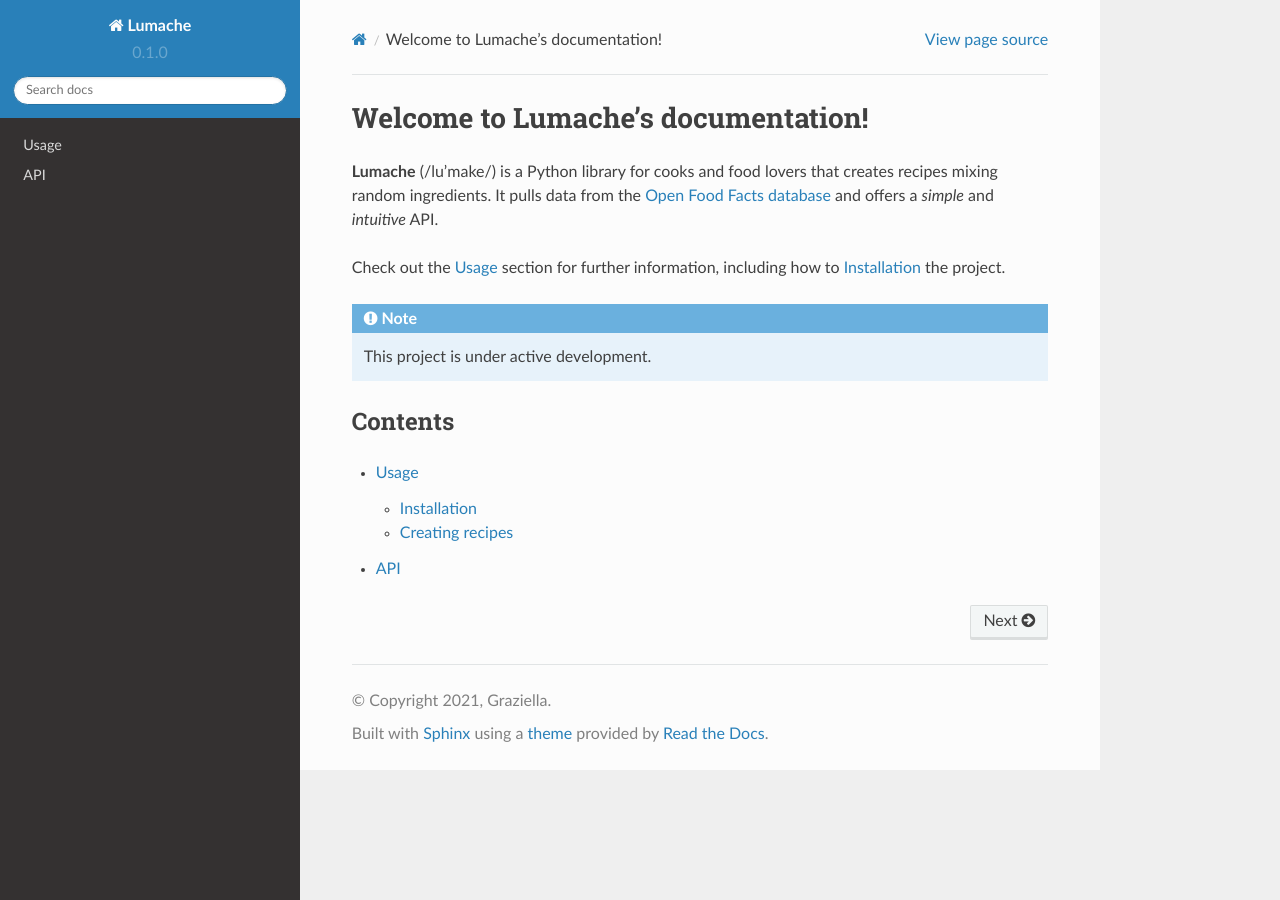
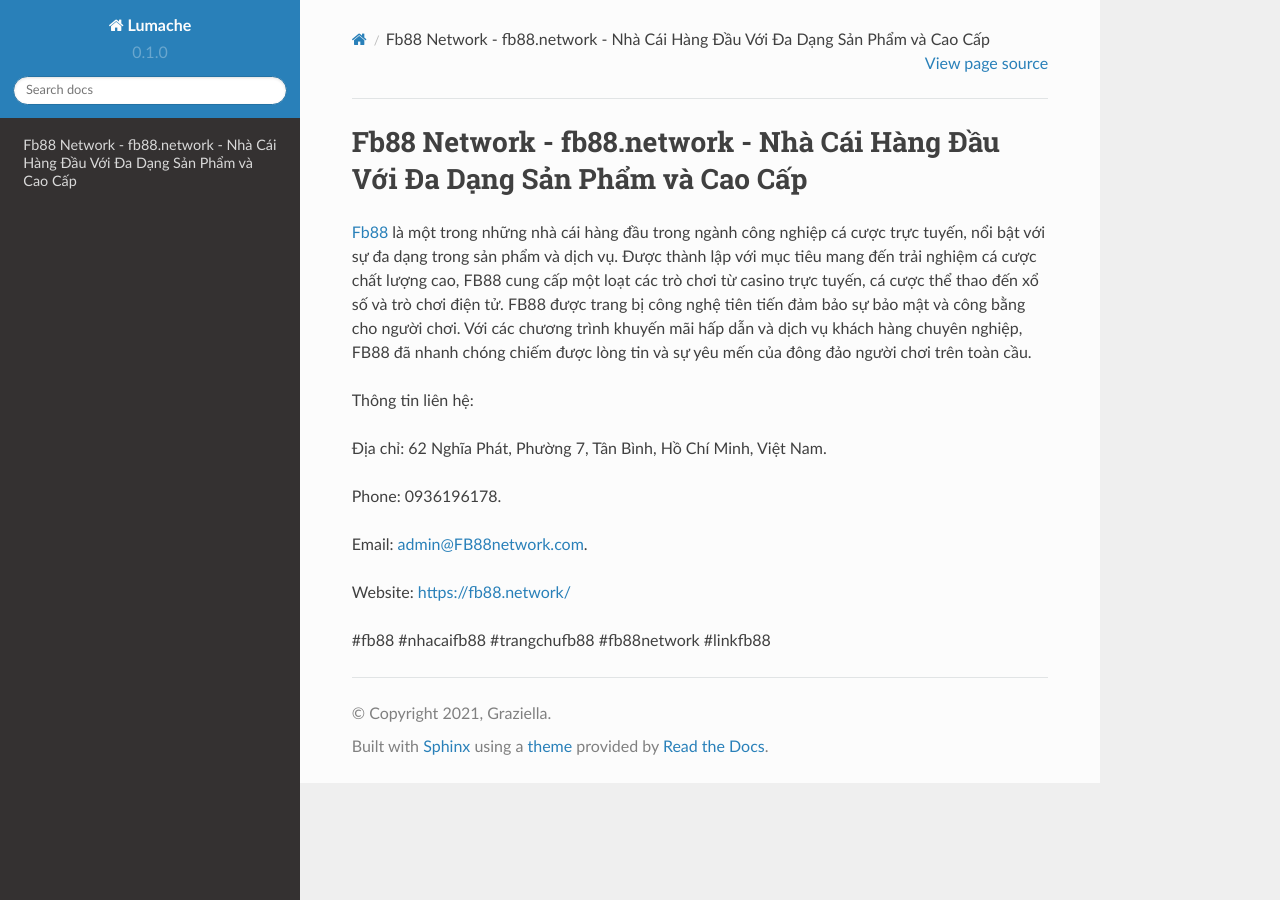
Before and after one commit to iaduphattai904809/fb88network, a Sphinx documentation site: the page built from docs/source/index.rst, in a window 1280 px wide. Built offline with Sphinx 7.4.7 and the Read the Docs theme 2.0.0, drawn with Linux system fonts in a browser that asks for light colours.

Commit message:
Update index.rst

```diff
--- a/docs/source/index.rst
+++ b/docs/source/index.rst
@@ -1,22 +1,16 @@
-Welcome to Lumache's documentation!
+Fb88 Network - fb88.network - Nhà Cái Hàng Đầu Với Đa Dạng Sản Phẩm và Cao Cấp
 ===================================
 
-**Lumache** (/lu'make/) is a Python library for cooks and food lovers
-that creates recipes mixing random ingredients.
-It pulls data from the `Open Food Facts database <https://world.openfoodfacts.org/>`_
-and offers a *simple* and *intuitive* API.
+`Fb88 <https://fb88.network/>`_ là một trong những nhà cái hàng đầu trong ngành công nghiệp cá cược trực tuyến, nổi bật với sự đa dạng trong sản phẩm và dịch vụ. Được thành lập với mục tiêu mang đến trải nghiệm cá cược chất lượng cao, FB88 cung cấp một loạt các trò chơi từ casino trực tuyến, cá cược thể thao đến xổ số và trò chơi điện tử. FB88 được trang bị công nghệ tiên tiến đảm bảo sự bảo mật và công bằng cho người chơi. Với các chương trình khuyến mãi hấp dẫn và dịch vụ khách hàng chuyên nghiệp, FB88 đã nhanh chóng chiếm được lòng tin và sự yêu mến của đông đảo người chơi trên toàn cầu.
 
-Check out the :doc:`usage` section for further information, including
-how to :ref:`installation` the project.
+Thông tin liên hệ:
 
-.. note::
+Địa chỉ: 62 Nghĩa Phát, Phường 7, Tân Bình, Hồ Chí Minh, Việt Nam.
 
-   This project is under active development.
+Phone: 0936196178.
 
-Contents
---------
+Email: admin@FB88network.com.
 
-.. toctree::
+Website: https://fb88.network/
 
-   usage
-   api
+#fb88 #nhacaifb88 #trangchufb88 #fb88network #linkfb88
```
